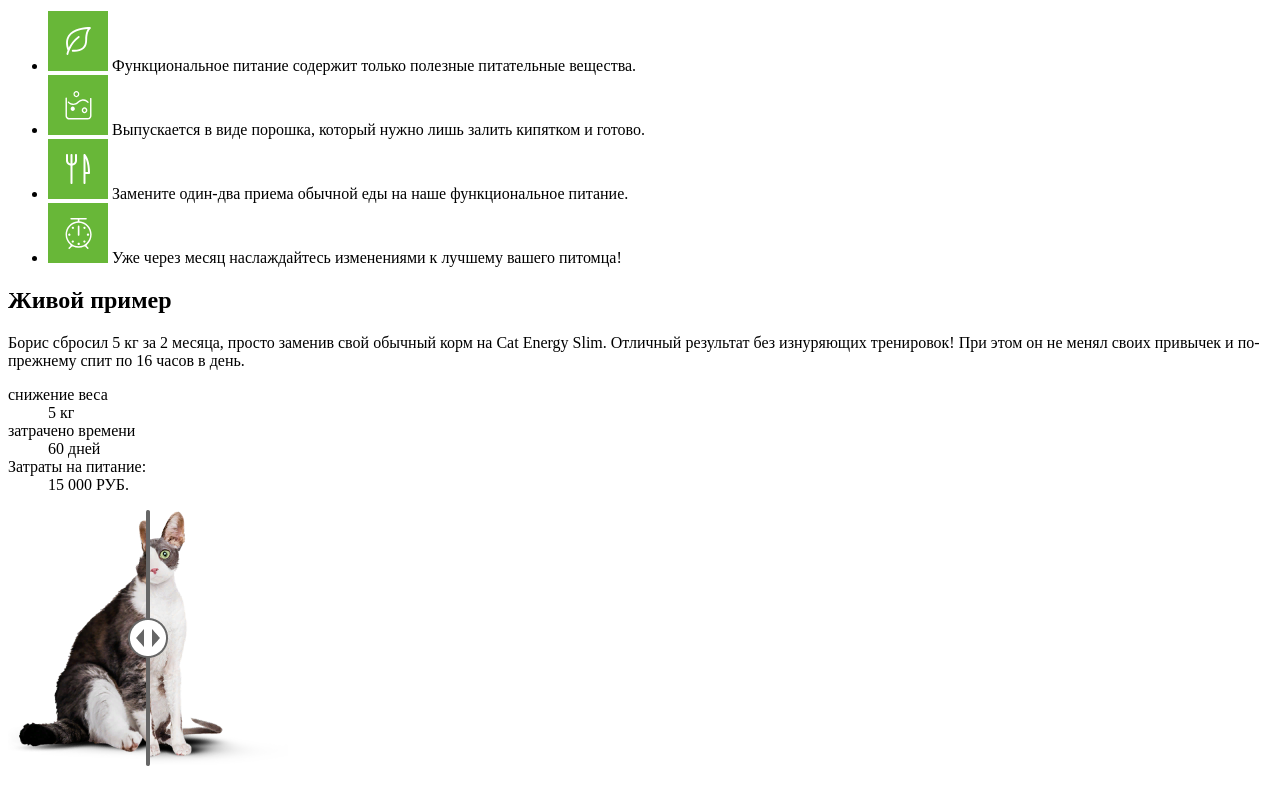
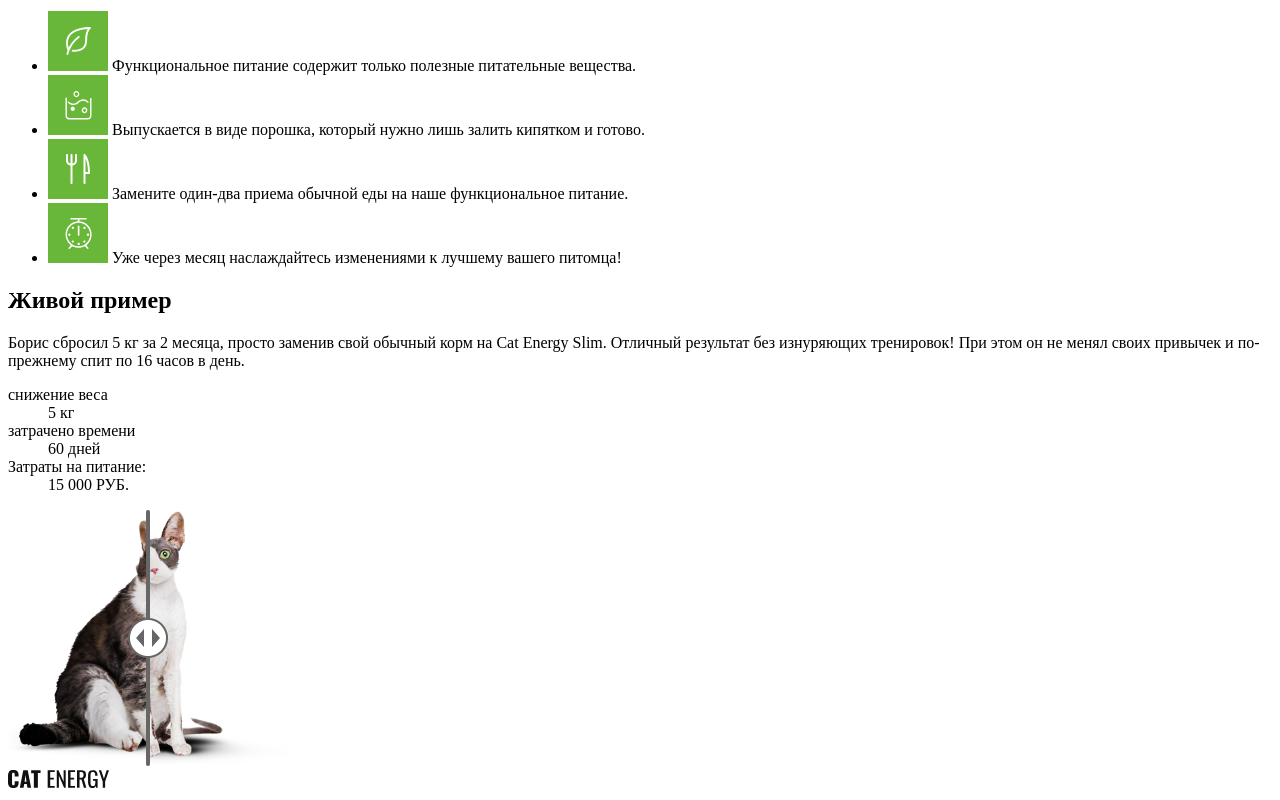
Before and after one commit to htmlacademy-adaptive/2021361-cat-energy-29, a website: page source/index.html in a window 1280 px wide. Shown: the part 892-1692 px from the top of the page. Before the commit the page ends 1670 px from the top, so only its background shows below. Drawn offline with Linux system fonts and the light colour scheme.

Commit message:
Добавит подвал на главную страницу

```diff
--- a/source/index.html
+++ b/source/index.html
@@ -166,5 +166,13 @@
         </div>
       </section>
     </main>
+    <footer>
+      <img
+        src="./img/logo-shop-name-mobile.svg"
+        width="101"
+        height="18"
+        alt="Cat energy - интернет-магазин еды для кошек."
+      />
+    </footer>
   </body>
 </html>
```
